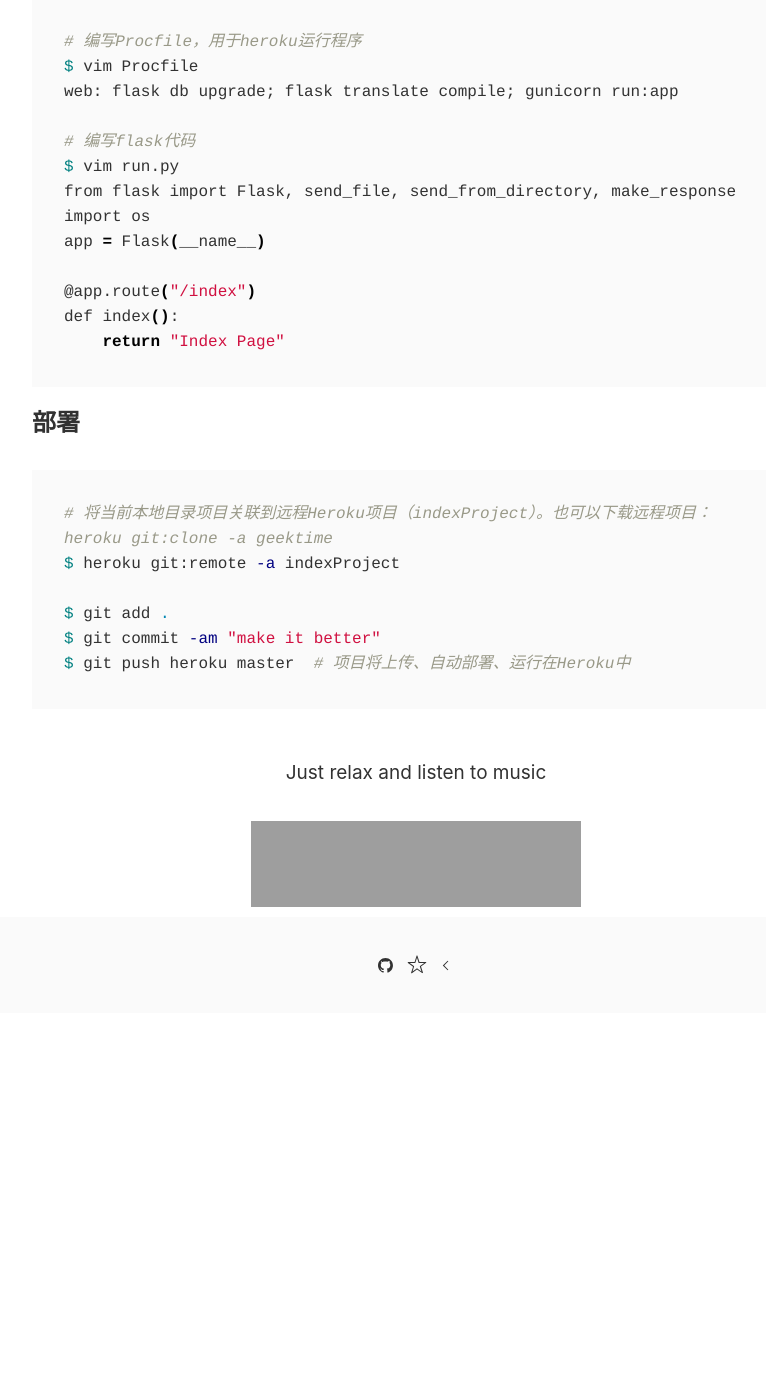
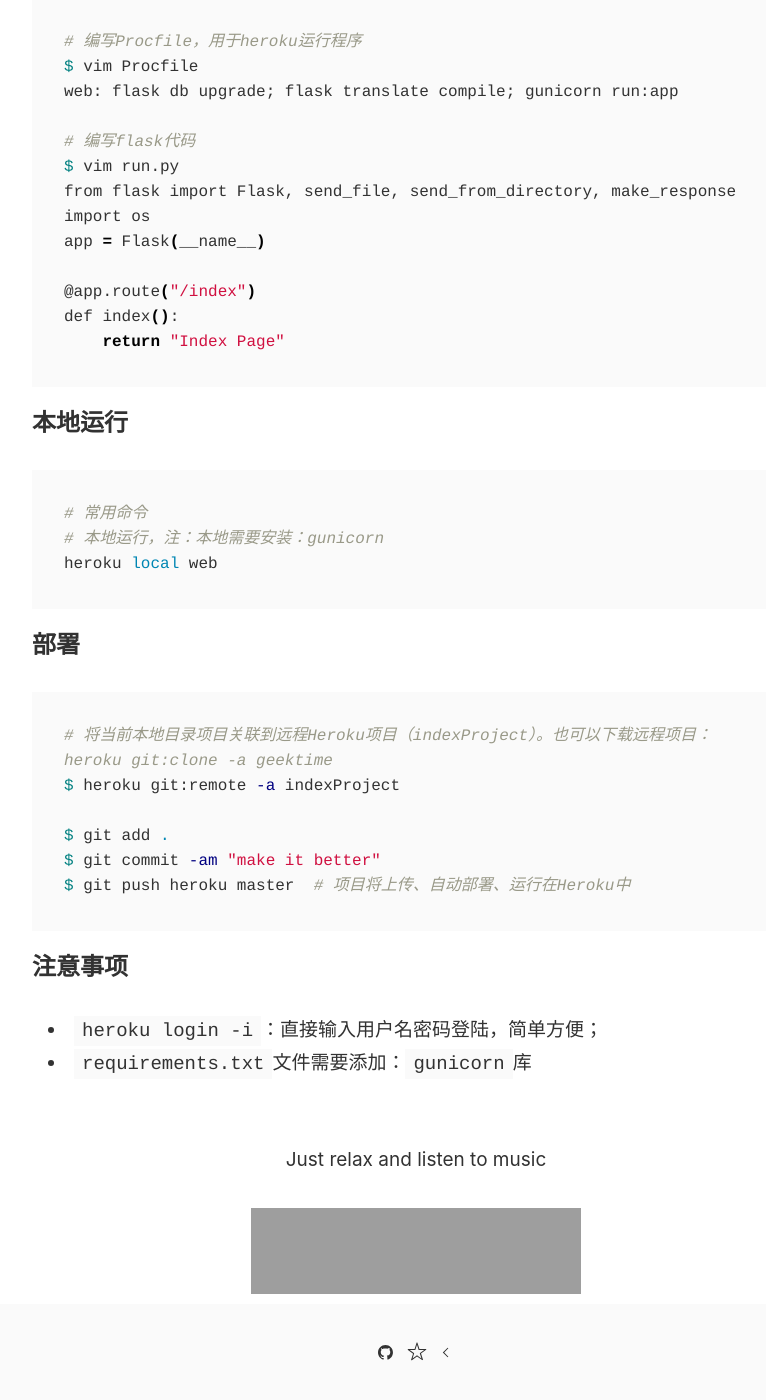
Before and after one commit to Lovecanon/lovecanon.github.io, a Jekyll site: the page built from _posts/2020-10-20-heroku部署flask程序.md, in a window 1280 px wide and 1400 px high, scrolled down 705 px. Shown: the whole window, without its empty margins (224-990 px from the left). Built offline with Jekyll 4.4.1, drawn with Linux system fonts in a browser that asks for light colours; our own code applies the rules of GitHub Pages for plain Markdown files; before the commit the page ends 1718 px from its top, so only the background shows below that; grey boxes are pictures that could not be loaded.

Commit message:
Update 2020-10-20-heroku部署flask程序.md

````diff
--- a/_posts/2020-10-20-heroku部署flask程序.md
+++ b/_posts/2020-10-20-heroku部署flask程序.md
@@ -31,6 +31,14 @@ def index():
     return "Index Page"
 ```
 
+### 本地运行
+```bash
+# 常用命令
+# 本地运行，注：本地需要安装：gunicorn
+heroku local web
+```
+
+
 ### 部署
 
 ```bash
@@ -41,3 +49,7 @@ $ git add .
 $ git commit -am "make it better"
 $ git push heroku master  # 项目将上传、自动部署、运行在Heroku中
 ```
+
+### 注意事项
+* `heroku login -i`：直接输入用户名密码登陆，简单方便；
+* `requirements.txt`文件需要添加：`gunicorn`库
````
